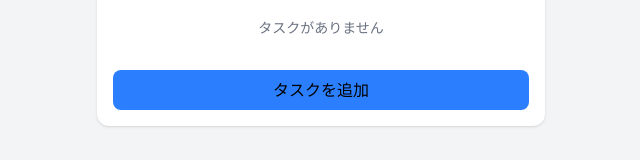
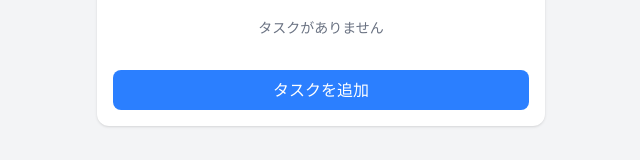
Before and after one commit to wdzbest10-create/-, a Next.js app: page / in a window 1280 px wide. Shown: the part 231-391 px from the top of the page, without its empty margins (319-959 px from the left). Built offline with nearby package versions, Linux system fonts and the light colour scheme.

Commit message:
Work in bbb/prettier

```diff
--- a/src/app/page.tsx
+++ b/src/app/page.tsx
@@ -199,7 +199,7 @@ export default function Page() {
             }
           />
           <button
-            className="mt-4 w-full cursor-pointer bg-blue-500 text-black py-2 rounded-lg hover:bg-blue-600"
+            className="mt-4 w-full cursor-pointer bg-blue-500 text-white py-2 rounded-lg hover:bg-blue-600"
             onClick={() => setIsFormOpen(true)}
           >
             タスクを追加
```
